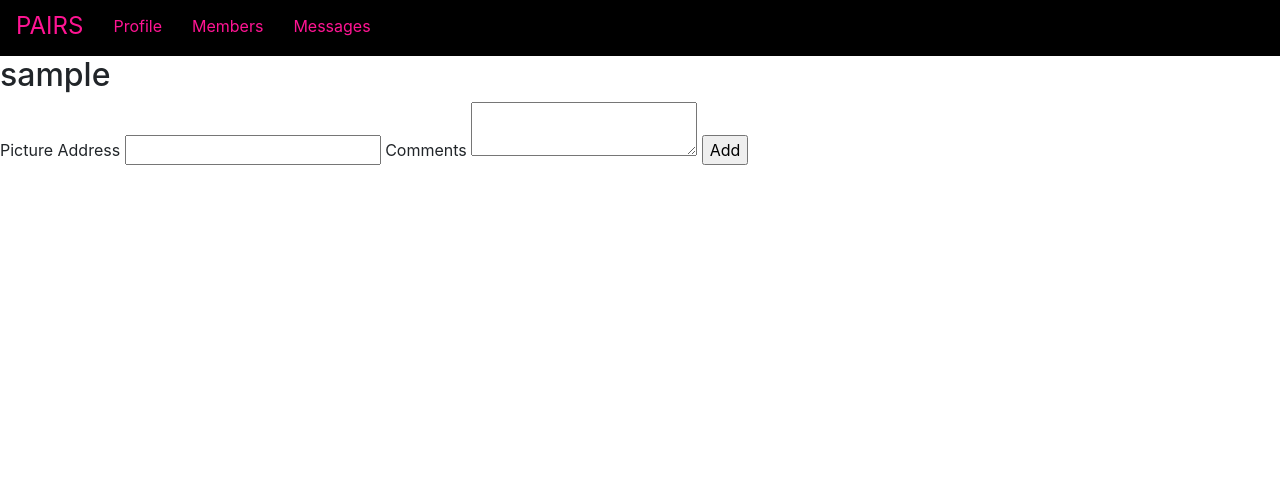
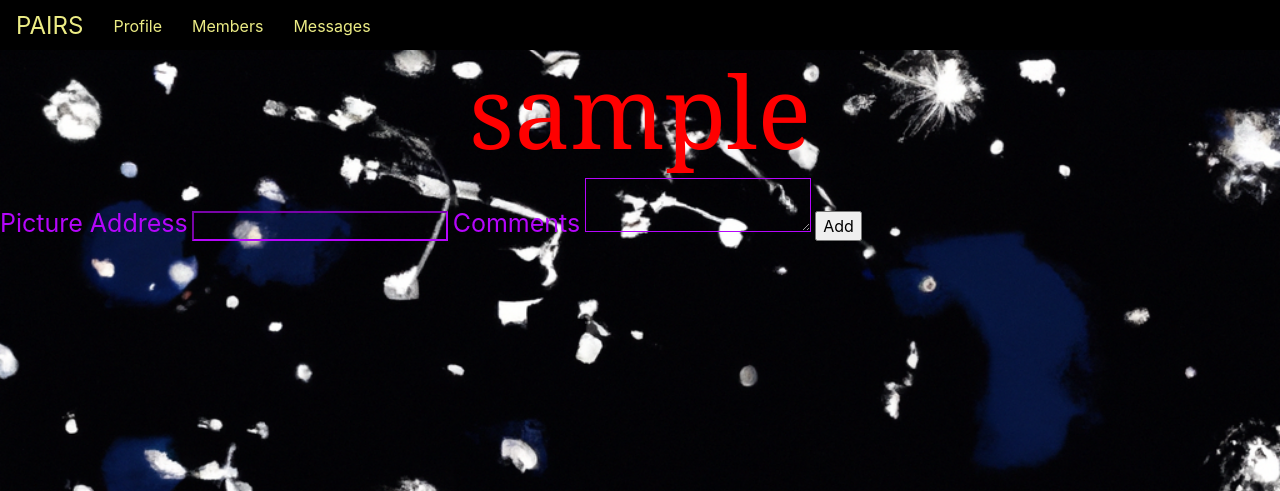
Before and after one commit to Damien580/Final-Fullstack-Capstone, a Flask app: page /profile in a window 1280 px wide. Shown: the top 491 px of the page. Run offline with Flask 2, Linux system fonts and the light colour scheme; the visitor is signed in with stand-in values (Sample User, id 1); data comes from the database, SQL or seed files in the repository; data that the repository does not hold is empty; some libraries are stand-ins or nearby versions.

Commit message:
more CSS

```diff
--- a/static/styles.css
+++ b/static/styles.css
@@ -1,12 +1,15 @@
 /* base.html */
 .navbar-brand-dark-pink {
-    color: #FF1493;
+    display: flex;
+    color: rgb(236, 236, 133);
     font-size: x-large;
 }
 .nav-link-dark-pink{
-    color: #FF1493;
+    display: flex;
+    color: rgb(236, 236, 133)
 }
 .nav-item{
+    display: flex;
     margin-top: auto;
     margin-bottom: auto;
     margin-left: 30px;
@@ -14,27 +17,32 @@
 header{
     display: flex;
     background-color:black;
-    height: 7vh;
+    height: 50px;
     width:100vw;
     position: sticky;
     top: 0px;
 }
 
 /* home.html  */
-.pic1{
-margin-right: 20px;
-height: 200px;
-aspect-ratio: 1/1;
+.home-body{
+    background-color: rgb(140, 199, 105);
+    background-size: cover;
+    background-repeat: no-repeat;
+    opacity: .8;
+    width: 100vw;
+    height: 100vh;
 }
 .form-container-1{
     display: flex;
     flex-direction: row;
     top: 0px;
     flex: auto;
+    margin-left: 40px;
+
 }
 .btn-submit{
     background-color: black;
-    color: #FF1493;
+    color: rgb(236, 236, 133);
     font-size: 18px;
     padding: 10px 20px;
     border-radius: 5px;
@@ -46,8 +54,52 @@ aspect-ratio: 1/1;
     flex-direction: row;
     justify-content: flex-end;
     align-items: flex-start;
-    margin: 0;
+    margin-left: 30px;
 }
 .btn-logout{
     display: flex;
+    color: black;
+    background-color: rgb(236, 236, 133);
+    margin-top: 230px;
+    font-size: 18px;
+    padding: 10px 20px;
+    border-radius: 5px;
+    border: none;
+    cursor: pointer;
 }
+.photo1{
+    display: flex;
+    height: 50vh;
+    margin-left:  100px;
+    z-index: -1;
+}
+.acct-create{
+    font-size: x-large;
+    font-weight: 600;
+    margin: 25px;
+}
+/* profile.html */
+.name{
+    color: red;
+    font-size: 100px;
+    font-family:Georgia, 'Times New Roman', Times, serif;
+    text-align: center;
+}
+.bgrnd-pic{
+    background-image: url("/static/pics/love-couple.png");
+    background-size: cover;
+    background-attachment: scroll;
+
+}
+.pic-form{
+    color: #b506fb;
+    font-size: 25px;
+}
+.pic-form-box{
+    border-color: #b506fb;
+    background-color: transparent;
+    color: #b506fb;
+}
+.pic-comment{
+    color: rgb(0, 255, 179);
+}
--- a/templates/profile.html
+++ b/templates/profile.html
@@ -1,18 +1,20 @@
 {% extends "base.html" %}
 
-{% block head %}
-    {% if profile %}
-        <h2>{{ profile.username }}</h2>
-    {% endif %}
-{% endblock %}
 
 {% block body %}
+
+{% if profile %}
+<h2 class="name">{{ profile.username }}</h2>
+{% endif %}
+
+
+<body class="bgrnd-pic"></body>
     {% if pictures %}
     <ul>
         {% for pic in pictures %}
-            <li>
+        <li class="pics">
             <img src="{{ pic.pic_url }}" alt="Picture">
-                <p>{{ pic.comment }}</p>
+            <p class="pic-comment">{{ pic.comment }}</p>
             <form method="POST" action="{{ url_for('delete_picture', pic_id=pic.pic_id) }}">
                 <input type="hidden" name="pic_id" value="{{ pic.pic_id }}">
                 <button type="submit">Delete</button>
@@ -23,8 +25,8 @@
     {% endif %}
     <form method="POST" action="{{ url_for('profile') }}">
         {{ add_photo_form.hidden_tag() }}
-        {{ add_photo_form.url.label }} {{ add_photo_form.url }}
-        {{ add_photo_form.comment.label }} {{ add_photo_form.comment }}
+        {{ add_photo_form.url.label(class="pic-form") }} {{ add_photo_form.url(class="pic-form-box") }}
+        {{ add_photo_form.comment.label(class="pic-form") }} {{ add_photo_form.comment(class="pic-form-box") }}
         {{ add_photo_form.submit() }}
     </form>
     {% for message in get_flashed_messages() %}
```
Also changed, not shown: templates/home.html (+17 -21 lines), static/pics/dandelion-couple.png (renamed from static/pics/DALL·E 2023-05-04 09.28.17 - romantic duo digital art.png), static/pics/love-couple.png (renamed from static/pics/DALL·E 2023-05-04 09.27.34 - romantic duet digital art.png), static/pics/romanticpears.jpeg (deleted), 3 other files. Lines whose indentation alone changed are shown as unchanged.
